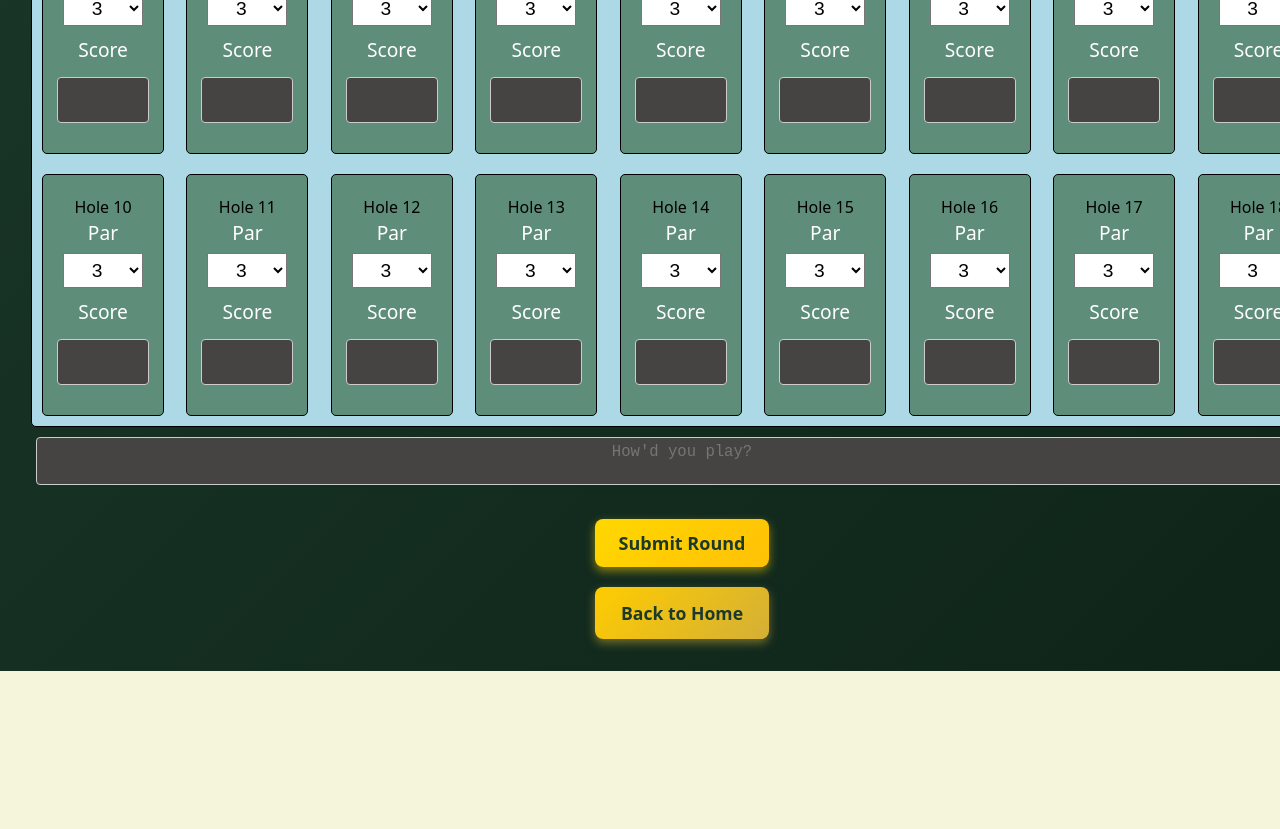
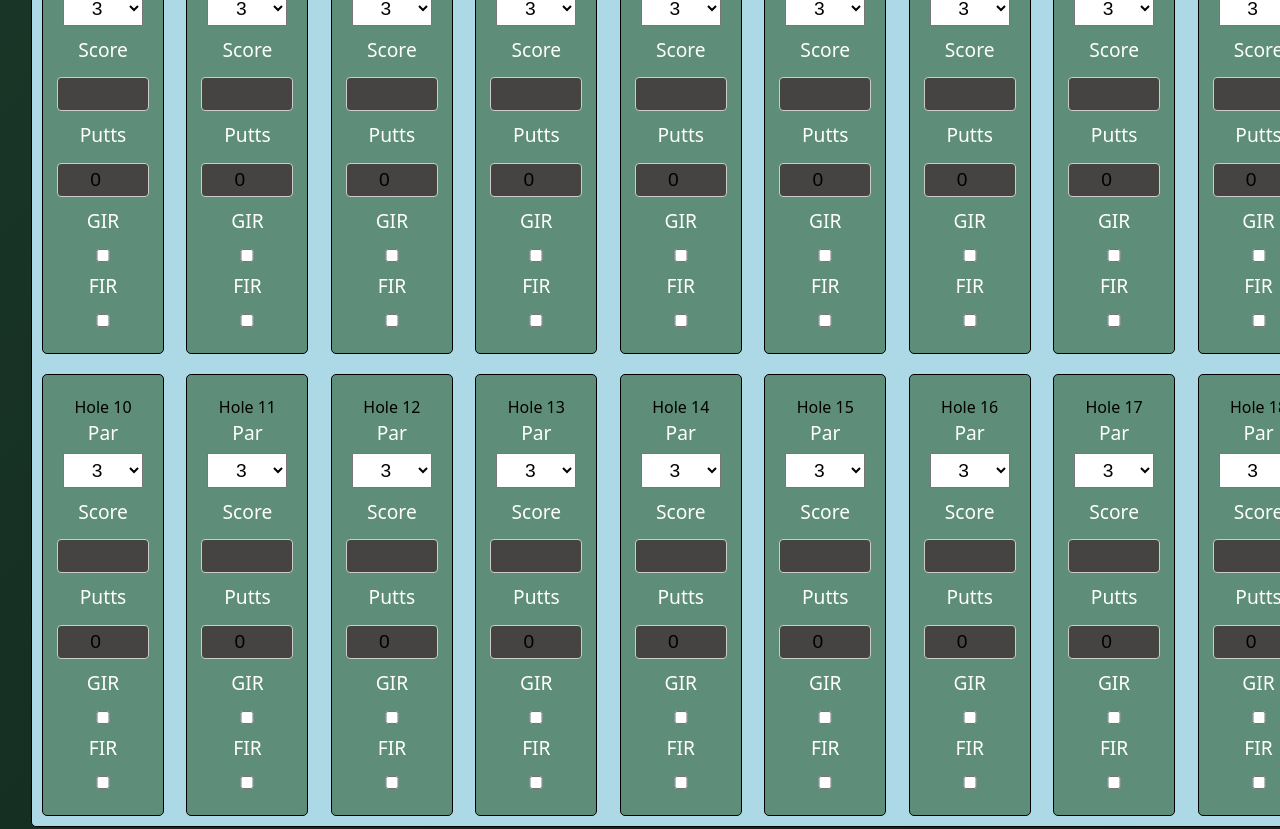
Before and after one commit to dpanepucci/Golf-Geek, a React (Vite) app in the folder Client/: page /scorecard in a window 1280 px wide. Shown: the part 600-1429 px from the top of the page. Before the commit the page ends 1271 px from the top, so only its background shows below. Built offline with nearby package versions, Linux system fonts and the light colour scheme.

Commit message:
working on mobile view, added FIR GIR and Putts feature to scorecard tracking

```diff
--- a/Client/src/pages/PreviousRounds.tsx
+++ b/Client/src/pages/PreviousRounds.tsx
@@ -2,9 +2,17 @@ import React, { useState, useEffect } from 'react';
 import { useNavigate } from 'react-router-dom';
 import '../styles/PreviousRounds.css';
 
+interface Score {
+    course: string;
+    score: number;
+    comments: string;
+    gir?: boolean[]; // Optional to handle older saved data
+    fir?: boolean[]; // Optional to handle older saved data
+}
+
 const PreviousRounds: React.FC = () => {
     const navigate = useNavigate();
-    const [scores, setScores] = useState<{ course: string, score: number, comments: string }[]>([]);
+    const [scores, setScores] = useState<Score[]>([]);
 
     // Load saved scores from local storage
     useEffect(() => {
@@ -23,9 +31,31 @@ const PreviousRounds: React.FC = () => {
 
     // Update comments
     const updateComments = (index: number, comments: string) => {
-        const updatedScores = scores.map((score, i) => i === index ? { ...score, comments } : score);
+        const updatedScores = scores.map((score, i) =>
+            i === index ? { ...score, comments } : score
+        );
         setScores(updatedScores);
         localStorage.setItem('golfScores', JSON.stringify(updatedScores));
+    };
+
+    // Calculate percentage
+    const calculatePercentage = (array?: boolean[]) => {
+        if (!array || array.length === 0) return '0.00'; // Handle missing or empty data
+        const trueCount = array.filter((value) => value).length;
+        return ((trueCount / array.length) * 100).toFixed(2); // Return percentage with 2 decimal places
+    };
+
+    // Calculate average total score
+    const calculateAverageScore = () => {
+        if (scores.length === 0) return '0.00';
+        const totalScore = scores.reduce((acc, score) => acc + score.score, 0);
+        return (totalScore / scores.length).toFixed(2);
+    };
+
+    // Calculate total FIR and GIR percentages
+    const calculateTotalPercentage = (key: 'fir' | 'gir') => {
+        const allValues = scores.flatMap((score) => score[key] || []);
+        return calculatePercentage(allValues);
     };
 
     return (
@@ -36,7 +66,10 @@ const PreviousRounds: React.FC = () => {
                     <tr>
                         <th>Course</th>
                         <th>Total Score</th>
-                        <th>Comments</th>
+                        <th>FIR (%)</th>
+                        <th>GIR (%)</th>
+                        <th className='comments'>Comments</th>
+                        <th className='actions'>Actions</th>
                     </tr>
                 </thead>
                 <tbody>
@@ -44,21 +77,36 @@ const PreviousRounds: React.FC = () => {
                         <tr key={index}>
                             <td>{score.course}</td>
                             <td>{score.score}</td>
+                            <td>{calculatePercentage(score.fir)}%</td>
+                            <td>{calculatePercentage(score.gir)}%</td>
                             <td>
                                 <textarea
                                     value={score.comments}
                                     onChange={(e) => updateComments(index, e.target.value)}
                                 />
                             </td>
-                            <br />
                             <td>
-                                <button id="deleteButton" onClick={() => deleteScore(index)}>Delete Score</button>
+                                <button id="deleteButton" onClick={() => deleteScore(index)}>
+                                    Delete Score
+                                </button>
                             </td>
                         </tr>
                     ))}
                 </tbody>
             </table>
-            <button id='backButton' style={{marginLeft:'20px'}} onClick={() => navigate('/')}>Back to Home</button>
+            <div className="summary">
+                <h2>Summary</h2>
+                <p>Average Total Score: {calculateAverageScore()}</p>
+                <p>Total FIR Percentage: {calculateTotalPercentage('fir')}%</p>
+                <p>Total GIR Percentage: {calculateTotalPercentage('gir')}%</p>
+            </div>
+            <button
+                id='backButton'
+                style={{ marginLeft: '20px' }}
+                onClick={() => navigate('/')}
+            >
+                Back to Home
+            </button>
         </div>
     );
 };
--- a/Client/src/pages/ScoreCard.tsx
+++ b/Client/src/pages/ScoreCard.tsx
@@ -16,13 +16,16 @@ function ScoreCard() {
         return savedPars ? JSON.parse(savedPars) : Array(18).fill(3);
     });
 
+    const [gir, setGir] = useState(Array(18).fill(false)); // GIR state
+    const [fir, setFir] = useState(Array(18).fill(false)); // FIR state
+    const [putts, setPutts] = useState(Array(18).fill(0)); // New state for putts
     const [course, setCourse] = useState('');
     const [comments, setComments] = useState('');
 
     const handleSubmit = (e: React.FormEvent) => {
         e.preventDefault();
         const totalScore = score.reduce((acc: any, curr: any) => acc + Number(curr), 0);
-        const newRound = { course, score: totalScore, comments };
+        const newRound = { course, score: totalScore, comments, gir, fir, putts }; // Include putts
         const savedRounds = JSON.parse(localStorage.getItem('golfScores') || '[]');
         savedRounds.push(newRound);
         localStorage.setItem('golfScores', JSON.stringify(savedRounds));
@@ -31,6 +34,9 @@ function ScoreCard() {
         // Reset the form
         setScore(Array(18).fill(''));
         setPar(Array(18).fill(3));
+        setGir(Array(18).fill(false));
+        setFir(Array(18).fill(false));
+        setPutts(Array(18).fill(0)); // Reset putts
         setCourse('');
         setComments('');
     };
@@ -45,6 +51,24 @@ function ScoreCard() {
         const newPar = [...par];
         newPar[index] = e.target.value;
         setPar(newPar);
+    };
+
+    const handleGirChange = (index: number) => {
+        const newGir = [...gir];
+        newGir[index] = !newGir[index];
+        setGir(newGir);
+    };
+
+    const handleFirChange = (index: number) => {
+        const newFir = [...fir];
+        newFir[index] = !newFir[index];
+        setFir(newFir);
+    };
+
+    const handlePuttsChange = (e: React.ChangeEvent<HTMLInputElement>, index: number) => {
+        const newPutts = [...putts];
+        newPutts[index] = Number(e.target.value);
+        setPutts(newPutts);
     };
 
     useEffect(() => {
@@ -85,6 +109,26 @@ function ScoreCard() {
                                     value={s}
                                     onChange={(e) => handleScoreChange(e, index)}
                                 />
+                                <label>Putts</label>
+                                <input
+                                    type='number'
+                                    min='0'
+                                    max='10'
+                                    value={putts[index]}
+                                    onChange={(e) => handlePuttsChange(e, index)}
+                                />
+                                <label>GIR</label>
+                                <input
+                                    type='checkbox'
+                                    checked={gir[index]}
+                                    onChange={() => handleGirChange(index)}
+                                />
+                                <label>FIR</label>
+                                <input
+                                    type='checkbox'
+                                    checked={fir[index]}
+                                    onChange={() => handleFirChange(index)}
+                                />
                             </div>
                         ))}
                     </div>
@@ -106,6 +150,26 @@ function ScoreCard() {
                                     value={s}
                                     onChange={(e) => handleScoreChange(e, index + 9)}
                                 />
+                                <label>Putts</label>
+                                <input
+                                    type='number'
+                                    min='0'
+                                    max='10'
+                                    value={putts[index + 9]}
+                                    onChange={(e) => handlePuttsChange(e, index + 9)}
+                                />
+                                <label>GIR</label>
+                                <input
+                                    type='checkbox'
+                                    checked={gir[index + 9]}
+                                    onChange={() => handleGirChange(index + 9)}
+                                />
+                                <label>FIR</label>
+                                <input
+                                    type='checkbox'
+                                    checked={fir[index + 9]}
+                                    onChange={() => handleFirChange(index + 9)}
+                                />
                             </div>
                         ))}
                     </div>
--- a/Client/src/styles/PreviousRounds.css
+++ b/Client/src/styles/PreviousRounds.css
@@ -1,9 +1,12 @@
+/* General container styling */
 .container {
     display: flex;
     flex-direction: column;
     align-items: center;
     justify-content: center;
     margin-top: 50px;
+    width: 100%; /* Ensure full width */
+    overflow-x: hidden; /* Prevent horizontal scrolling */
 }
 
 .rounds {
@@ -12,18 +15,20 @@
     align-items: center;
     justify-content: center;
     margin-top: 20px;
+    width: 100%; /* Ensure full width */
 }
 
 .round {
     display: flex;
     flex-direction: row;
     align-items: center;
-    justify-content: center;
+    justify-content: space-between; /* Spread items evenly */
     margin-top: 10px;
     padding: 10px;
     border: 1px solid #FFD700;
     border-radius: 8px;
-    width: 80%;
+    width: 90%; /* Adjust width for better responsiveness */
+    box-sizing: border-box; /* Include padding in width calculation */
 }
 
 .round h3 {
@@ -34,6 +39,7 @@
     color: #f5f5dc;
     font-size: 1.2em;
     padding: 10px;
+    text-align: left; /* Align text to the left for better readability */
 }
 
 #deleteButton {
@@ -79,17 +85,44 @@ textarea:focus {
     font-size: 55px;
 }
 
-/* Styling for mobile app  */
+/* Styling for mobile app */
+@media screen and (max-width: 450px) {
+    .container {
+        padding: 0 10px; /* Add padding for better spacing */
+    }
 
-@media screen and (max-width: 450px) {
+    .round {
+        flex-direction: column; /* Stack items vertically */
+        align-items: flex-start; /* Align items to the left */
+        width: 100%; /* Use full width */
+    }
 
-  .round, .rounds, #deleteButton, .container {
-  overflow-x: hidden;
-  width: 100%;
+    th, td {
+        font-size: 0.9em; /* Reduce font size for smaller screens */
+    }
+
+    th.comments, td.comments {
+        display: none; /* Hide the "Comments" column header and cells */
+    }
+
+    th.actions {
+        display: none; /* Hide the "Actions" column header */
     }
 
     #deleteButton {
-    display: none;
+        display: block; /* Ensure the delete button is visible */
+        margin-top: 10px; /* Add spacing above the button */
+        width: 3px; /* Make the button smaller */
+        height: 10px;
+        border-radius: 3px 3px 3px 3px;
     }
 
+    textarea {
+        display: none; /* Hide comments section on small screens */
     }
+
+    table {
+        width: 100%; /* Ensure table fits within the screen */
+        overflow-x: auto; /* Allow horizontal scrolling for table if needed */
+    }
+}
--- a/Client/src/styles/ScoreCard.css
+++ b/Client/src/styles/ScoreCard.css
@@ -39,7 +39,7 @@
     border: 1px solid black;
     border-radius: 5px;
     background-color: #12461281;
-    height: 200px;
+    height: 400px;
     width: 80px;
 }
 
```
Lines whose indentation alone changed are shown as unchanged.
